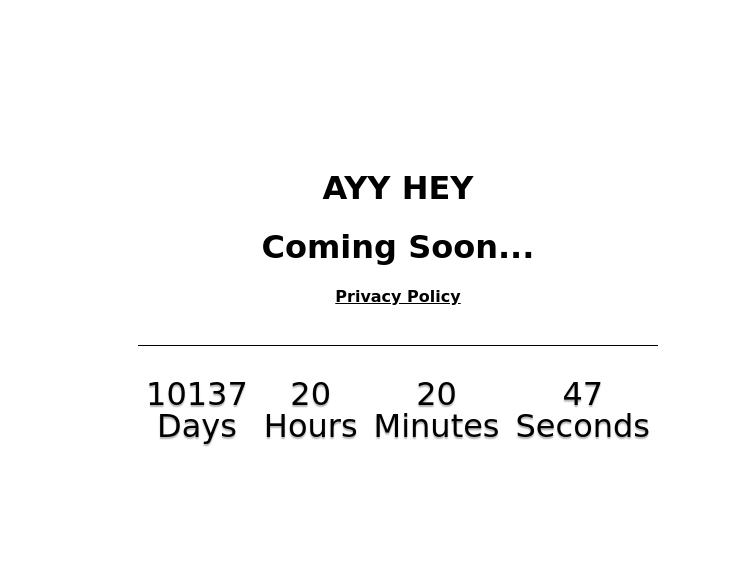
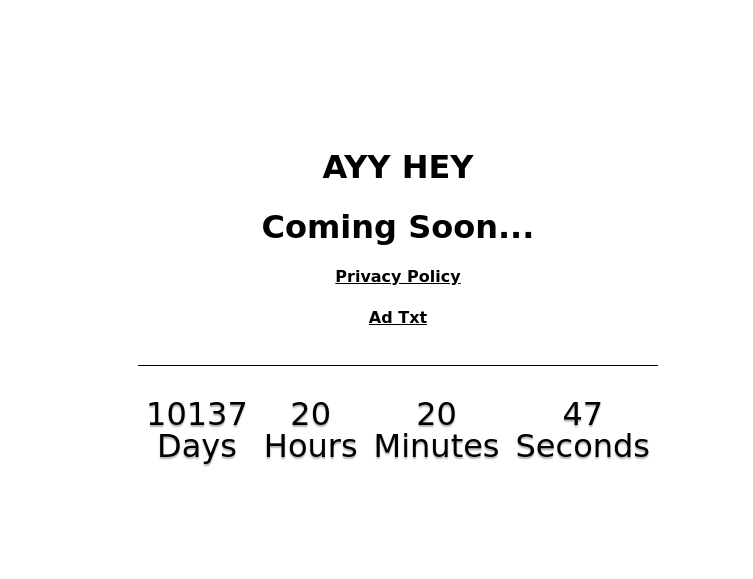
Before and after one commit to Ayy-Hey/ayyhey-website, a plain HTML site: page index.html in a window 1280 px wide. Shown: the top 579 px of the page, without its empty margins (262-1015 px from the left). Drawn offline with Linux system fonts and the light colour scheme.

Commit message:
Update index.html

```diff
--- a/index.html
+++ b/index.html
@@ -70,6 +70,7 @@
             <h1 style="text-align: center;">AYY HEY </h1>
             <h1 style="text-align: center;">Coming Soon... </h1>
             <h4 style="text-align: center;"><a href="privacy.html"  style="color: #000; text-decoration: underline; ">Privacy Policy</a></h4>
+            <h4 style="text-align: center;"><a href="app-ads.txt"  style="color: #000; text-decoration: underline; ">Ad Txt</a></h4>
             <div id="countdown-container">
                 <div class="countdown-box">
                     <p id="c_days">0 <br> Days</p>
```
